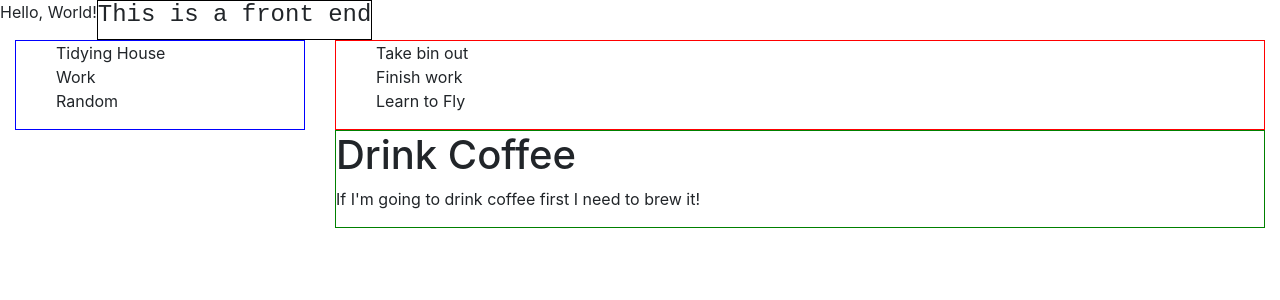
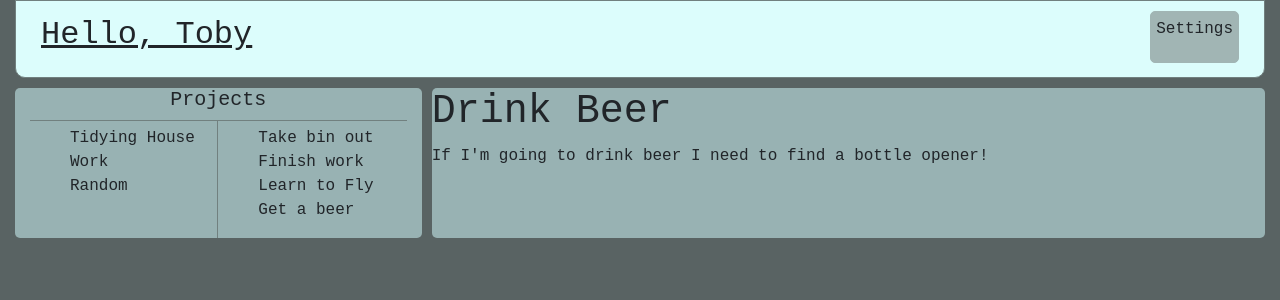
Before and after one commit to shortcrimson/sunday-ui, a React (Create React App) app: page / in a window 1280 px wide. Shown: the top 300 px of the page. Built offline with nearby package versions, Linux system fonts and the light colour scheme.

Commit message:
Initial UI Structure

```diff
--- a/src/components/App.js
+++ b/src/components/App.js
@@ -3,7 +3,6 @@ import { Container, Row, Col } from "react-bootstrap";
 
 import Header from './Header';
 import ProjectNav from './ProjectNav';
-import TaskNav from './TaskNav';
 import ContentPane from './ContentPane';
 
 import '../styles/app.css';
@@ -12,16 +11,14 @@ function App() {
     return (
         <div className="app">
             <Container fluid={true}>
-              <Row>
-								<p>Hello, World!</p>
+                <Row noGutters={true}>
                     <Header />
                 </Row>
-              <Row>
-                  <Col sm={3}>
+                <Row noGutters={true}>
+                    <Col sm={4}>
                         <ProjectNav />
                     </Col>
-                  <Col sm={9}>
-                      <TaskNav />
+                    <Col sm={8}>
                         <ContentPane />
                     </Col>
                 </Row>
--- a/src/components/ContentPane.js
+++ b/src/components/ContentPane.js
@@ -1,12 +1,14 @@
 import React, { Component } from 'react';
+
+import '../styles/contentpane.css';
 
 class ContentPane extends Component {
 
 	render() {
 		return (
 			<div className="content-pane">
-				<h1>Drink Coffee</h1>
-				<p>If I'm going to drink coffee first I need to brew it!</p>
+				<h1>Drink Beer</h1>
+				<p>If I'm going to drink beer I need to find a bottle opener!</p>
 			</div>
 		);
 	}
--- a/src/components/Header.js
+++ b/src/components/Header.js
@@ -1,11 +1,26 @@
 import React, { Component } from 'react';
+import { Container, Row, Col } from 'react-bootstrap';
+
+import '../styles/header.css';
 
 class Header extends Component {
-
     render() {
         return (
             <div className="header">
-				<h4>This is a front end</h4>
+                <Container fluid={true}>
+                    <Row noGutters={true}>
+                        <Col>
+                            <div className="title">
+                                <h2>Hello, Toby</h2>
+                            </div>
+                        </Col>
+                        <Col>
+                            <div class="header-control">
+															<p>Settings</p>
+                            </div>
+                        </Col>
+                    </Row>
+                </Container>
             </div>
         );
     }
--- a/src/components/ProjectNav.js
+++ b/src/components/ProjectNav.js
@@ -1,19 +1,43 @@
-import React, { Component } from 'react';
+import React, { Component } from "react";
+import { Container, Row, Col } from "react-bootstrap";
+
+import "../styles/projectnav.css";
 
 class ProjectNav extends Component {
-
     render() {
         return (
             <div className="project-nav">
+                <Container fluid={true}>
+                    <Row noGutters={true}>
+											<div className="project-nav-title">
+												<h5>Projects</h5>
+											</div>
+										</Row>
+                    <Row noGutters={true}>
+                        <Col>
+                            <div className="project-list">
                                 <ul>
                                     <li>Tidying House</li>
                                     <li>Work</li>
                                     <li>Random</li>
                                 </ul>
                             </div>
+                        </Col>
+                        <Col>
+                            <div className="task-list">
+                                <ul>
+                                    <li>Take bin out</li>
+                                    <li>Finish work</li>
+                                    <li>Learn to Fly</li>
+                                    <li>Get a beer</li>
+                                </ul>
+                            </div>
+                        </Col>
+                    </Row>
+                </Container>
+            </div>
         );
     }
-
 }
 
 export default ProjectNav;
--- a/src/components/TaskNav.js
+++ /dev/null
@@ -1,19 +0,0 @@
-import React, { Component } from 'react';
-
-class TaskNav extends Component {
-
-	render() {
-		return (
-			<div className="task-nav">
-				<ul>
-					<li>Take bin out</li>
-					<li>Finish work</li>
-					<li>Learn to Fly</li>
-				</ul>
-			</div>
-		);
-	}
-
-}
-
-export default TaskNav;
--- a/src/styles/app.css
+++ b/src/styles/app.css
@@ -1,32 +1,19 @@
 :root {
 	--font-style: 'Courier New', Courier, monospace;
+
+	--app-bg-color: #596363;
+	--header-bg-color: #DCFDFC;
+	--core-border-color: #71807f;
+	--core-btn-color: #A1B5B4;
+	--hl-btn-color: #CAE3E2;
+	--nav-bg-color: #98B2B3;
 }
 
 .app {
-
+	background-color: var(--app-bg-color);
+	display: flex;
 }
 
-.header {
-	font-family: var(--font-style);
-	border: 1px solid black;
+body > #root > div {
+  height: 100vh;
 }
-
-.project-nav {
-	border: 1px solid blue;
-}
-
-.project-nav li {
-	list-style-type: none;
-}
-
-.task-nav {
-	border: 1px solid red;
-}
-
-.task-nav li {
-	list-style-type: none;
-}
-
-.content-pane {
-	border: 1px solid green;
-}
--- /dev/null
+++ b/src/styles/contentpane.css
@@ -0,0 +1,12 @@
+.content-pane {
+	background-color: var(--nav-bg-color);
+	border-radius: 5px;
+	font-family: var(--font-style);
+	height: 100%;
+}
+
+@media all and (max-width: 575px) {
+	.content-pane {
+		margin-top: 10px;
+	}
+}
--- /dev/null
+++ b/src/styles/header.css
@@ -0,0 +1,27 @@
+.header {
+	font-family: var(--font-style);
+	border: 1px solid var(--core-border-color);
+	background-color: var(--header-bg-color);
+	width: 100%;
+	border-radius: 0px 0px 10px 10px;
+	margin-bottom: 10px
+}
+
+.title {
+	padding: 15px 10px;
+	text-decoration: underline;
+}
+
+.header-control {
+	float: right;
+	margin: 10px;
+	padding: 5px;
+	background-color: var(--core-btn-color);
+	border: 1px solid var(--core-btn-color);
+	border-radius: 5px;
+}
+
+.header-control:hover {
+	background-color: var(--hl-btn-color);
+	border: 1px solid var(--core-btn-color);
+}
--- /dev/null
+++ b/src/styles/projectnav.css
@@ -0,0 +1,39 @@
+.project-nav {
+	font-family: var(--font-style);
+	background-color: var(--nav-bg-color);
+	border-radius: 5px;
+
+}
+
+.project-nav li {
+	list-style-type: none;
+	width: 100%;
+}
+
+.project-nav li:hover {
+	background-color: var(--hl-btn-color);
+	transition: background-color 0.15s
+}
+
+.project-nav-title {
+	text-align: center;
+	width: 100%;
+	border-bottom: 1px solid var(--core-border-color);
+}
+
+.project-list, .task-list {
+	height: 100%;
+	width: 100%;
+	padding-top: 5px;
+}
+
+.project-list {
+	border-right: 1px solid var(--core-border-color);
+}
+
+
+@media all and (min-width: 576px) {
+	.project-nav {
+		margin-right: 10px;
+	}
+}
```
Lines whose indentation alone changed are shown as unchanged.
